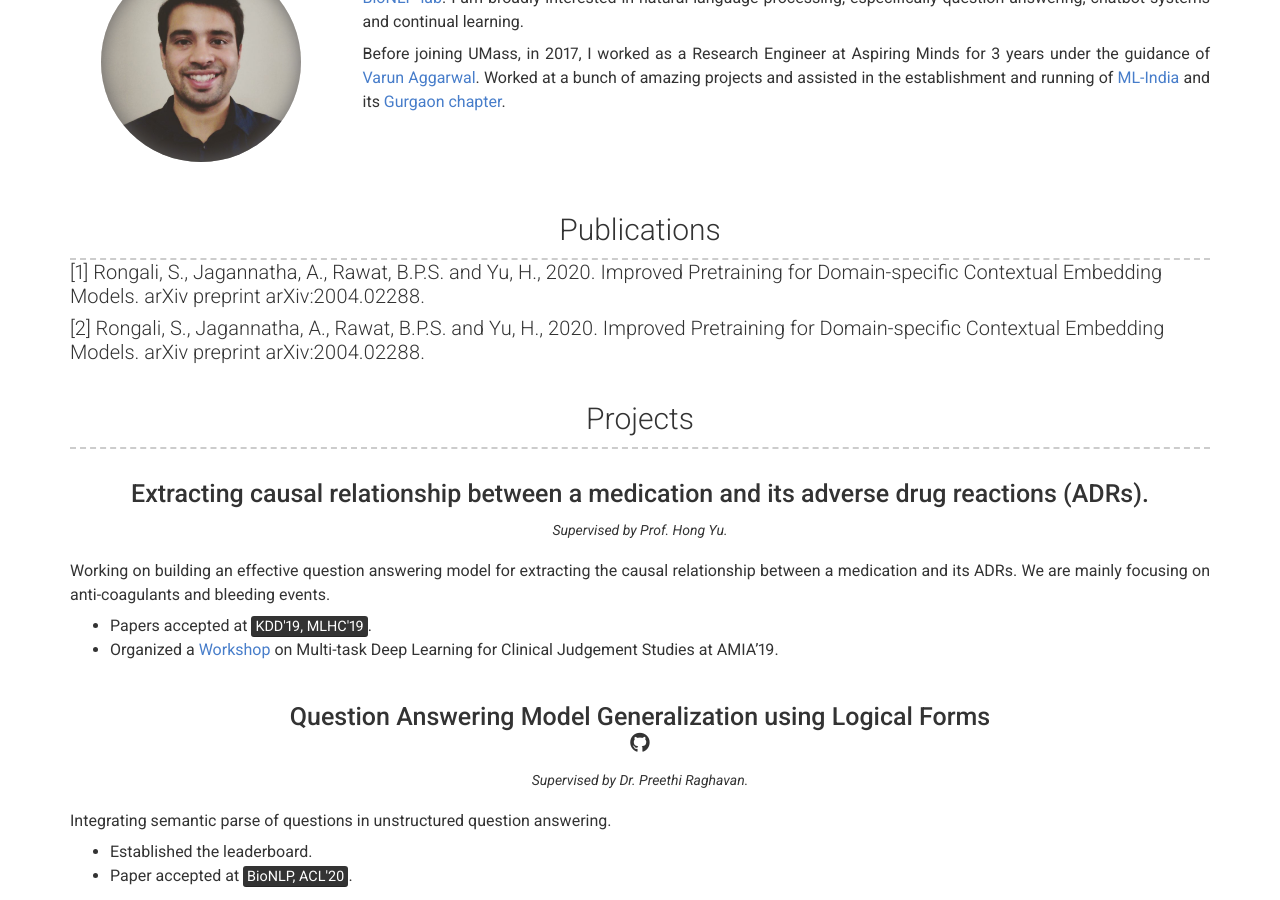
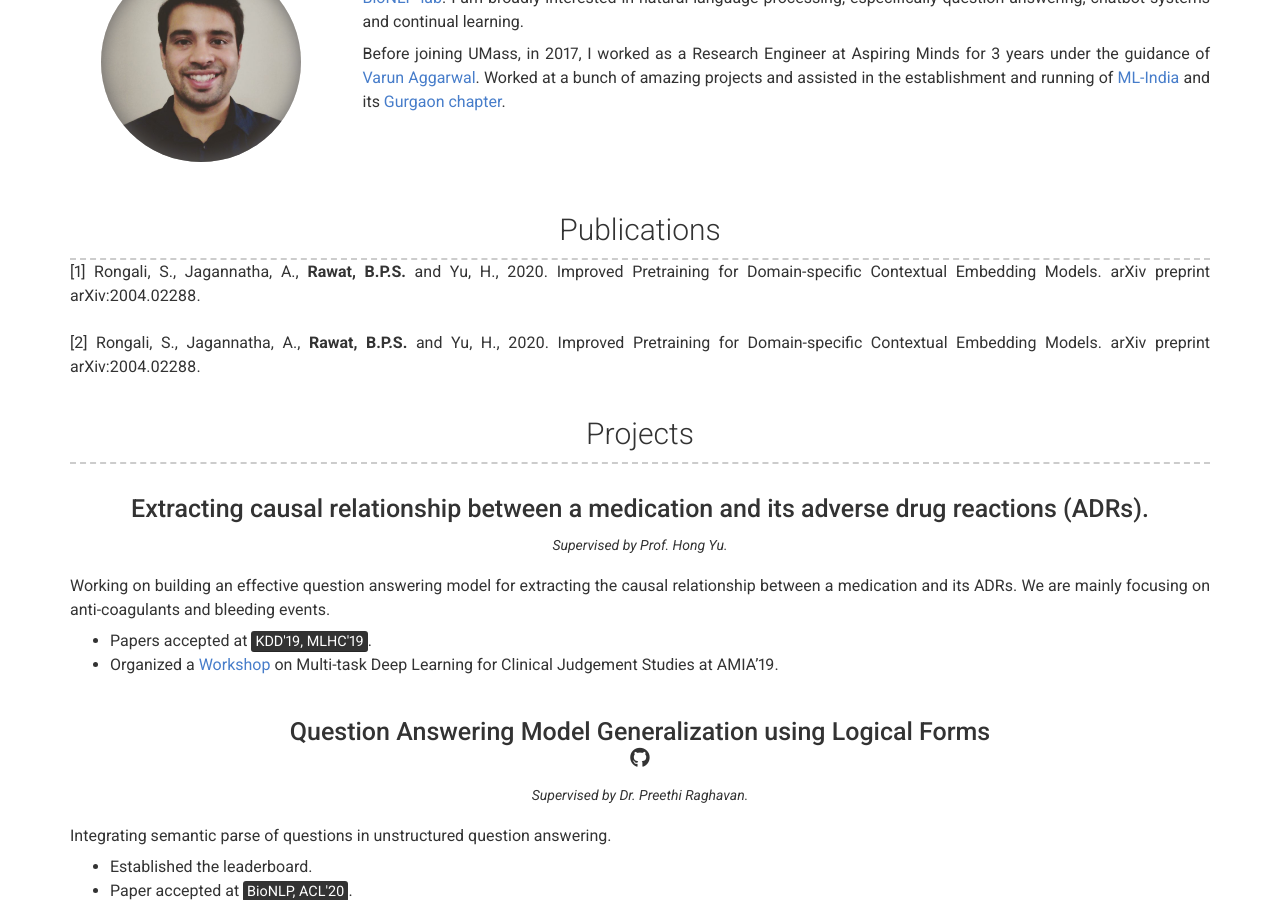
Before and after one commit to bsinghpratap/bsinghpratap.github.io, a Jekyll site: the page built from index.md, in a window 1280 px wide and 900 px high, scrolled down 340 px. Built offline with Jekyll 4.4.1, drawn with Linux system fonts in a browser that asks for light colours; nearby versions of some CDN libraries.

Commit message:
website updated

```diff
--- a/_layouts/default.html
+++ b/_layouts/default.html
@@ -18,8 +18,8 @@
 
       <div class="container projects-container">
         <h3>Publications</h3>
-        <h2>[1] Rongali, S., Jagannatha, A., Rawat, B.P.S. and Yu, H., 2020. Improved Pretraining for Domain-specific Contextual Embedding Models. arXiv preprint arXiv:2004.02288.</h2>
-        <h2>[2] Rongali, S., Jagannatha, A., Rawat, B.P.S. and Yu, H., 2020. Improved Pretraining for Domain-specific Contextual Embedding Models. arXiv preprint arXiv:2004.02288.</h2>
+        <p>[1] Rongali, S., Jagannatha, A., <b>Rawat, B.P.S.</b> and Yu, H., 2020. Improved Pretraining for Domain-specific Contextual Embedding Models. arXiv preprint arXiv:2004.02288.</p><br>
+        <p>[2] Rongali, S., Jagannatha, A., <b>Rawat, B.P.S.</b> and Yu, H., 2020. Improved Pretraining for Domain-specific Contextual Embedding Models. arXiv preprint arXiv:2004.02288.</p>
       </div>
 
 
```
